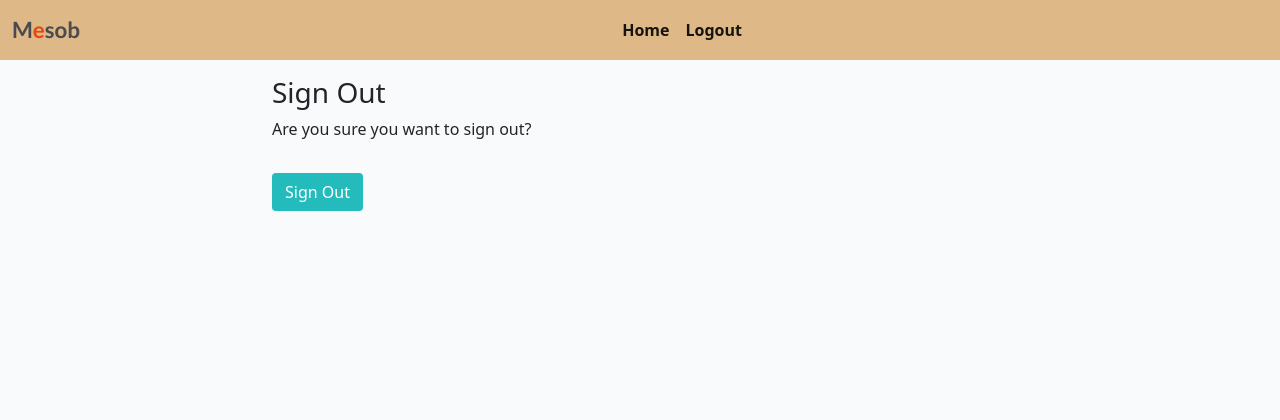
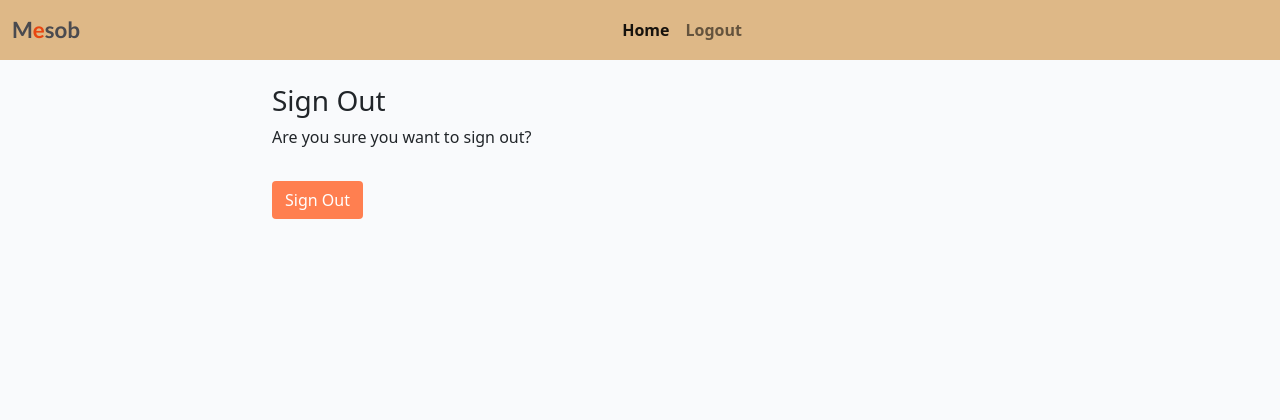
Before and after one commit to Joh201/Mesobrestaurant, a Django app: page /accounts/logout/ in a window 1280 px wide. Shown: the top 420 px of the page. Run offline with Django 3.2, Linux system fonts and the light colour scheme; the visitor is signed in with stand-in values (Sample User, id 1).

Commit message:
Update color of sign in, sign up and sign out buttons

```diff
--- a/static/css/style.css
+++ b/static/css/style.css
@@ -42,7 +42,7 @@ body {
 
 .table{
     margin-top: 50px;
-    text-align: center;
+    /* text-align: center; */
 }
 
 .table thead tr th, .table tbody tr td {
@@ -84,7 +84,7 @@ body {
     text-transform: uppercase;
 } */
 
-.masthead {
+/* .masthead {
     margin-top: 10px;
     overflow: hidden;
     position: relative;
@@ -116,7 +116,7 @@ body {
     -moz-transform: skew(15deg);
     transform: skew(15deg);
     z-index: 100;
-}
+} */
 
 /* .post-link {
     text-decoration: none;
@@ -139,24 +139,24 @@ body {
 } */
 
 .btn-signup {
-    background-color: #23BBBB;
+    background-color:coral;
     color: #fff;
 }
 
 .btn-signup:hover,
 .btn-signup:active {
-    background-color: #fff;
-    color: #23BBBB;
+    background-color:#23BBBB;
+    color: whitesmoke;
 }
 
 .link {
-    color: #23BBBB;
+    color:coral;
     text-decoration: none;
 }
 
 .link:hover,
 .link:active {
-    color: #445261;
+    color:#23BBBB;
     text-decoration: underline;
 }
 
--- a/templates/account/logout.html
+++ b/templates/account/logout.html
@@ -8,7 +8,7 @@
 
 <div class="container">
   <div class="row">
-      <div class="col-md-8 mt-3 offset-md-2">
+      <div class="col-md-8 mt-4 offset-md-2">
           <h3>{% trans "Sign Out" %}</h3>
 
           <p>{% trans 'Are you sure you want to sign out?' %}</p>
--- a/templates/base.html
+++ b/templates/base.html
@@ -39,14 +39,14 @@
                     </li>
                     {% if user.is_authenticated %}
                     <li class="nav-item">
-                        <a class="nav-link active navlin" href="{% url 'account_logout' %}">Logout</a>
+                        <a class="nav-link navlin" href="{% url 'account_logout' %}">Logout</a>
                     </li>
                     {% else %}
                     <li class="nav-item">
-                        <a class="nav-link active navlin" href="{% url 'account_signup' %}">Register</a>
+                        <a class="nav-link navlin" href="{% url 'account_signup' %}">Register</a>
                     </li>
                     <li class="nav-item">
-                        <a class="nav-link active navlin" href="{% url 'account_login' %}">Login</a>
+                        <a class="nav-link navlin" href="{% url 'account_login' %}">Login</a>
                     </li>
                     {% endif %}
                 </ul>
```
